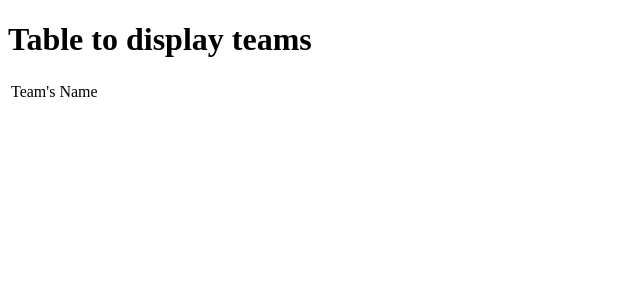
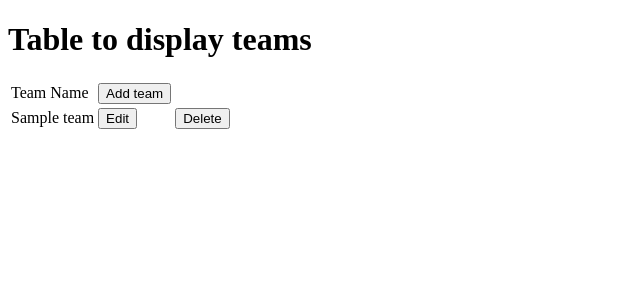
Before and after one commit to spyroskanellop/basketball_stats_django, a Django app: page /team/showTeams in a window 1280 px wide. Shown: the top 300 px of the page, without its empty margins (0-640 px from the left). Run offline with Django 3.2, Linux system fonts and the light colour scheme; tables that the repository leaves empty hold one stand-in row (values such as "Sample post").

Commit message:
Added full functionality to team class in crud. #17 Fixed redirect issue

```diff
--- a/modelview/urls.py
+++ b/modelview/urls.py
@@ -5,9 +5,12 @@ from run import views
 
 urlpatterns = [
     path('admin/', admin.site.urls),
-    path('team/addTeam', views.team_form),
-    path('conf', views.admin),
-    path('home', views.home),
-    path('team/showTeams', views.team_list),
+    path('team/addTeam', views.createTeam, name='team_insert'),
+    path('team/showTeams', views.team_list, name='team_list'),
+    # path('team/updateTeam/'),
+    path('update_team/<int:id>/', views.updateTeam, name='team_update'),
+    path('delete_team/<int:id>/', views.deleteTeam, name='team_delete'),
+
+    path('', views.home, name='home'),
     # path('player/addPlayer', views.player_form)
 ]
--- a/run/templates/admin.html
+++ b/run/templates/admin.html
@@ -22,7 +22,7 @@
         </span>
         <nav>
             <ul class="nav_links">
-                <li><a href="">Teams</a></li>
+                <li><a href="{% url 'team_list' %}">Teams</a></li>
                 <li><a href="">Players</a></li>
                 <li><a href="">Scores</a></li>
             </ul>
--- a/run/templates/teams_list.html
+++ b/run/templates/teams_list.html
@@ -7,13 +7,26 @@
 <body>
     <h1>Table to display teams</h1>
     <table class="table table-borderless">
-        <thead class="border-bottom font-weight-bold">
+        <thead>
             <tr>
-                <td>Team's Name</td>
+                <td>Team Name</td>
+                <td><a href="{% url 'team_insert'  %}" class="btn text-secondary px-0"><button>Add team</button></a></td>
             </tr>
         </thead>
         <tbody>
-
+            {% for team in team_list %}
+                <tr>
+                    <td>{{team.team_name}}</td>
+                    <td><a href="{% url 'team_update' team.id %}" class="btn text-secondary px-0">
+                        <button>Edit</button>
+                        <i class="fas fa-edit"></i>
+                    </a></td>
+                    <td><a href="{% url 'team_delete' team.id %}" class="btn text-secondary px-0">
+                        <button>Delete</button>
+                        <i class="fas fa-edit"></i>
+                    </a></td>
+                </tr>
+            {% endfor %}
         </tbody>
     </table>
 </body>
--- a/run/views.py
+++ b/run/views.py
@@ -1,4 +1,4 @@
-from django.http import HttpResponse
+from django.http import HttpResponse, HttpResponseRedirect
 from django.urls import path
 from django.shortcuts import render, redirect
 from run.models import Teams
@@ -7,42 +7,65 @@ from .forms import TeamsForm, PlayersForm, ScoresForm
 
 # Create your views here.
 def home(request):
-    return HttpResponse('Hello from home')
+    return render(request, 'admin.html')
 
-def team(request):
-    if request.method == 'POST':
-        form = TeamsForm(request.POST)
-        if form.is_valid():
-            try:
-                form.save()
-                return redirect('/view')
-            except:
-                pass
-    else:
-        form = TeamsForm()
-    return render(request, 'teams_form.html', {'form':form})
+# def team(request):
+#     if request.method == 'POST':
+#         form = TeamsForm(request.POST)
+#         if form.is_valid():
+#             try:
+#                 form.save()
+#                 return redirect('/view')
+#             except:
+#                 pass
+#     else:
+#         form = TeamsForm()
+#     return render(request, 'teams_form.html', {'form':form})
 
-def team_form(request):
+# TODO needs further fixing
+def createTeam(request):
     form = TeamsForm()
     if request.method == 'POST':
         form = TeamsForm(request.POST)
         if form.is_valid():
             print('saved')
             form.save()
+            return HttpResponseRedirect('showTeams')
         else:
             print('not saved')
-    else:
-        print('not inside post')
     context = {'form': form}
+    return render(request, "teams_form.html", context)
 
+def updateTeam(request, id):
+    team = Teams.objects.get(pk=id)
+    form = TeamsForm(instance=team)
+    if request.method == 'POST':
+        form = TeamsForm(request.POST, instance=team)
+        if form.is_valid():
+            print('saved')
+            form.save()
+            return HttpResponseRedirect('/../../team/showTeams')
+        else:
+            print('not updated')
+
+    context = {'form': form}
     return render(request, "teams_form.html", context)
+
 
 def team_list(request):
     context = {'team_list':Teams.objects.all()}
     return render(request, "teams_list.html", context)
 
-def team_del(request):
-    return render(request, "teams_list.html")
+def deleteTeam(request, id):
+    team = Teams.objects.get(pk=id)
+    print(team)
+    context = {'team':team}
+
+    if request.method == "POST":
+        team.delete()
+        return HttpResponseRedirect('/../../team/showTeams')
+
+    return render(request, "delete_team.html", context)
 
 # def player_form(request):
 #     form = PlayersForm()
```
Also changed, not shown: run/templates/delete_team.html (added, +19 -0 lines).
